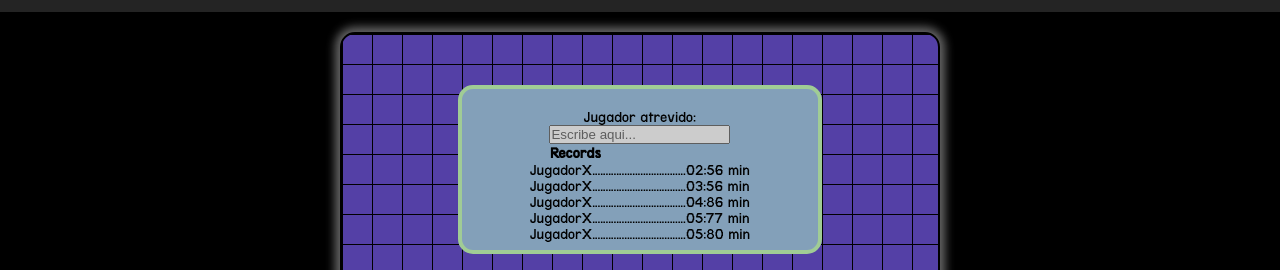
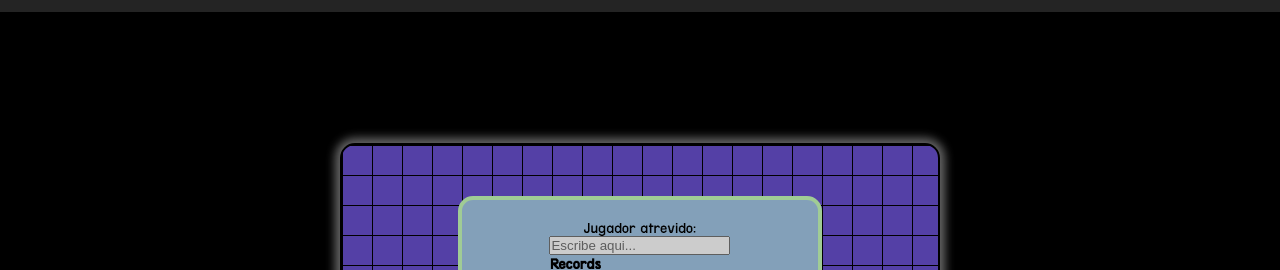
Before and after one commit to Aidablaya/trabajo-final-individual-game, a React app: page / in a window 1280 px wide. Shown: the part 148-418 px from the top of the page. Built offline with nearby package versions, Linux system fonts and the light colour scheme; a script that the page names is missing.

Commit message:
noothing

```diff
--- a/package.json
+++ b/package.json
@@ -19,7 +19,9 @@
     "start": "react-scripts start",
     "build": "react-scripts build",
     "test": "react-scripts test",
-    "eject": "react-scripts eject"
+    "eject": "react-scripts eject",
+    "githubpages": "rm -rf build && rm -rf docs && npm run build && mv build docs && git add docs/* && git commit -m \"Publish in GitHub Pages\" && git push"
+
   },
   "eslintConfig": {
     "extends": [
--- a/src/styles/components/Landing.scss
+++ b/src/styles/components/Landing.scss
@@ -27,6 +27,7 @@
     flex-direction: column;
     background-color: black;
     font-family: #{$header-font};
+    height: 80vh;
 
     &__box {
         border: 2px solid rgb(0, 0, 0);
```
